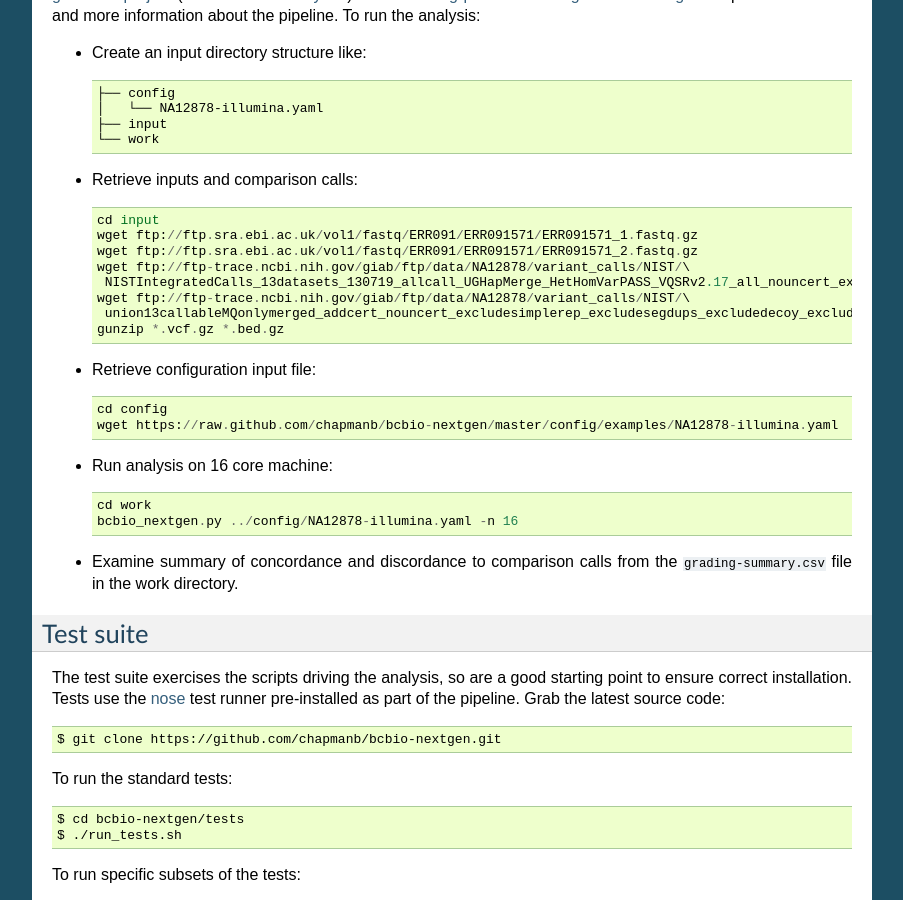
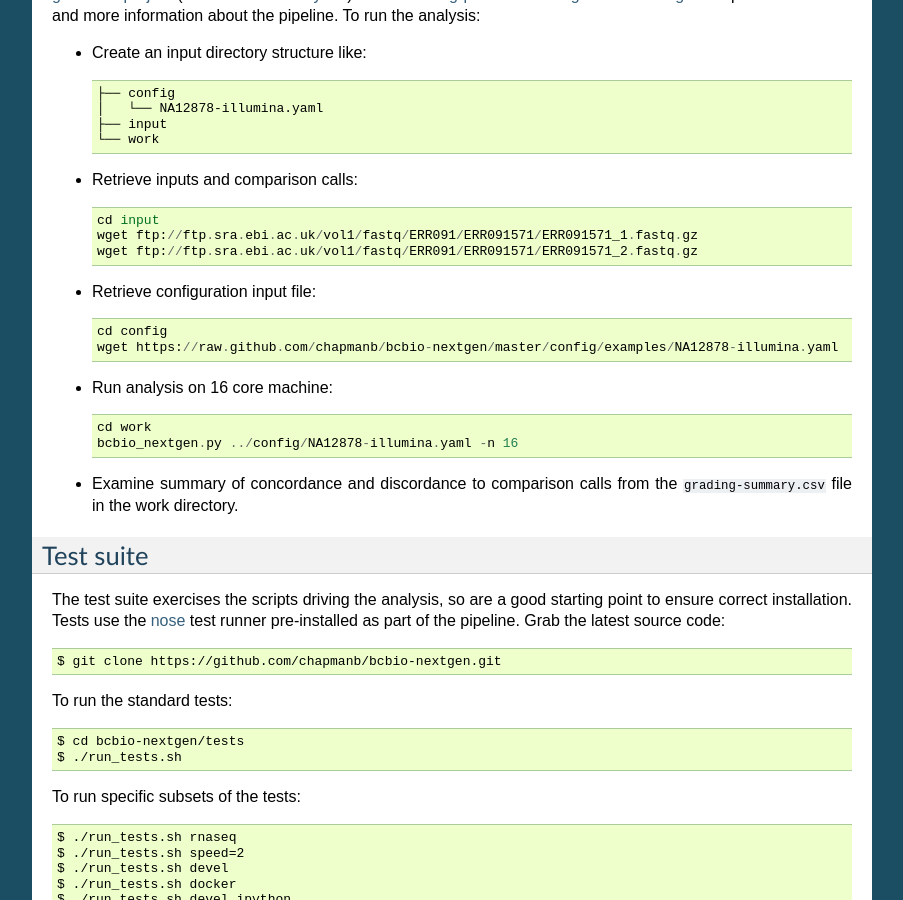
Before and after one commit to bcbio/bcbio-nextgen, a Sphinx documentation site: the page built from docs/contents/testing.rst, in a window 1280 px wide and 900 px high, scrolled down 4031 px. Shown: the whole window, without its empty margins (198-1101 px from the left). Built offline with Sphinx 7.4.7, drawn with Linux system fonts in a browser that asks for light colours.

Commit message:
Parallel alignment, test and example fixes
- Ensure we do parallel alignment and use all available machines
  for automatic align_split_size choices. Thanks to @ohofmann
- Provide test data for single cell RNA-seq test and skip for now
  until umis package installed. Thanks to @roryk.
- Fix validation region usage for 10x whole genome example. Thanks to
  @geetduggal

```diff
--- a/docs/contents/testing.rst
+++ b/docs/contents/testing.rst
@@ -271,11 +271,6 @@
     cd input
     wget ftp://ftp.sra.ebi.ac.uk/vol1/fastq/ERR091/ERR091571/ERR091571_1.fastq.gz
     wget ftp://ftp.sra.ebi.ac.uk/vol1/fastq/ERR091/ERR091571/ERR091571_2.fastq.gz
-    wget ftp://ftp-trace.ncbi.nih.gov/giab/ftp/data/NA12878/variant_calls/NIST/\
-     NISTIntegratedCalls_13datasets_130719_allcall_UGHapMerge_HetHomVarPASS_VQSRv2.17_all_nouncert_excludesimplerep_excludesegdups_excludedecoy_excludeRepSeqSTRs_noCNVs.vcf.gz
-    wget ftp://ftp-trace.ncbi.nih.gov/giab/ftp/data/NA12878/variant_calls/NIST/\
-     union13callableMQonlymerged_addcert_nouncert_excludesimplerep_excludesegdups_excludedecoy_excludeRepSeqSTRs_noCNVs_v2.17.bed.gz
-    gunzip *.vcf.gz *.bed.gz
 
 - Retrieve configuration input file::
 
```
Also changed, not shown: 4 other files.
